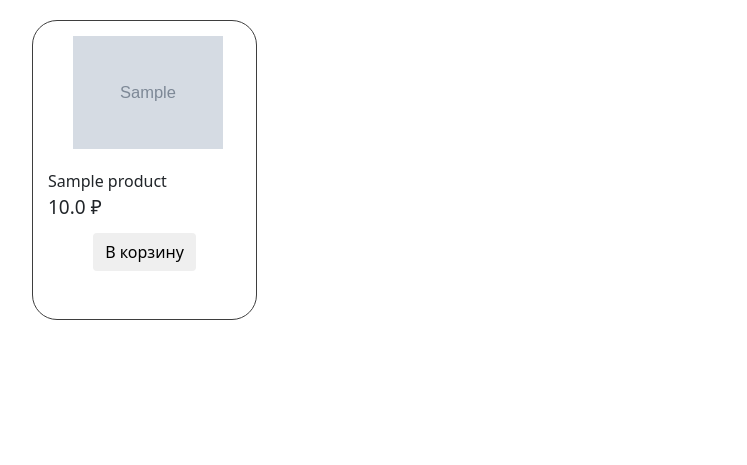
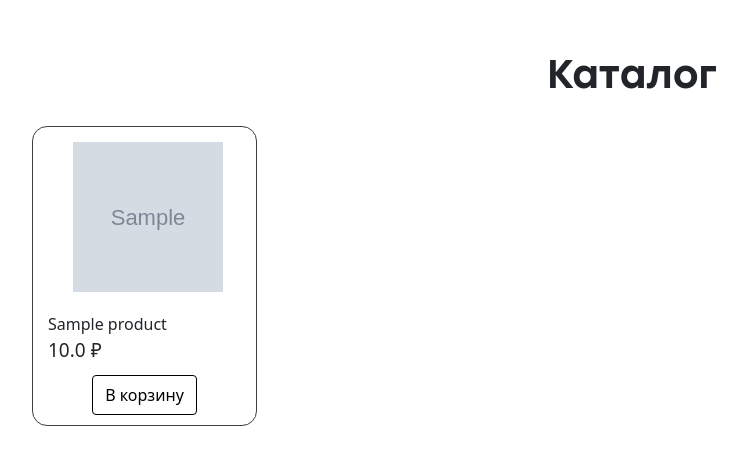
Before and after one commit to zlinkkk/e_shop_, a Django app: page /catalog/ in a window 1280 px wide. Shown: the part 56-521 px from the top of the page, without its empty margins (8-755 px from the left). Run offline with Django 4.2, Linux system fonts and the light colour scheme; tables that the repository leaves empty hold one stand-in row (Sample ...).

Commit message:
minor change

```diff
--- a/e_shop/goods/templates/goods/catalog.html
+++ b/e_shop/goods/templates/goods/catalog.html
@@ -10,7 +10,7 @@
 {% endblock %}
 
 {% block content %}
-
+<h1 class = 'head'>Каталог</h1>
 <div class="catalog">
     {% for product in goods %}
     <div class="cards">
--- a/e_shop/static/css/catalog.css
+++ b/e_shop/static/css/catalog.css
@@ -3,6 +3,13 @@
     src: url('../fonts/3422-font.otf') format('opentype');
     font-weight: normal;
     font-style: normal;
+}
+
+.head{
+    font-family: 'Stolzl Medium';
+    text-align: center;
+    margin-top: 50px;
+    font-size: 40px;
 }
 
 .catalog {
@@ -17,7 +24,7 @@
     margin-left: 20px;
     width: 225px;
     height: 300px;
-    border-radius: 25px;
+    border-radius: 15px;
     padding: 15px;
     border-width: 0.1px;
     border-style: solid;
@@ -27,7 +34,7 @@
 .cards_img {
     margin-left: 25px;
     width: 150px;
-    height: auto;
+    height: 150px;
 }
 
 .cards_title {
@@ -41,13 +48,14 @@
 }
 
 .btns_keeper{
-    margin-top: 12px;
+    margin-top: 10px;
     text-align: center;
     border-radius: 5px;
 }
 
 .btns {
+    background-color: white;
     padding: 7px 12px;
-    border: none;
+    border: 0.1px solid black !important;
     border-radius: 4px;
 }
--- a/e_shop/static/css/home.css
+++ b/e_shop/static/css/home.css
@@ -25,7 +25,7 @@
 .card{
     margin-left: 30px;
     width: 225px;
-    border-radius: 25px;
+    border-radius: 15px !important;
     padding: 15px;
     border-width: 0.1px;
     border-style: solid;
```
